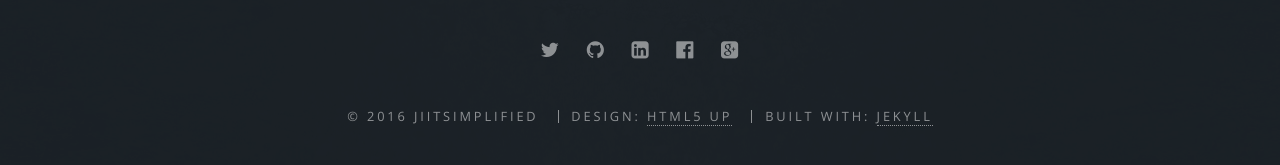
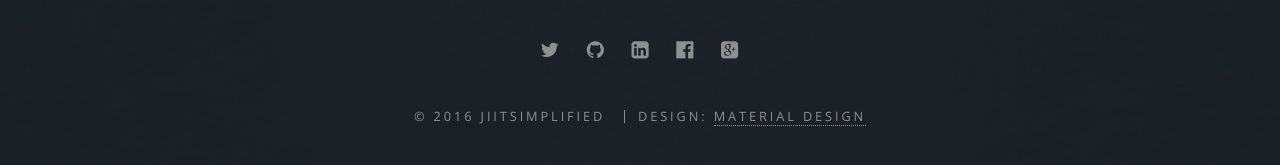
Before and after one commit to sarthakkapoor21/jiitsimplified-app, a Jekyll site: the page built from index.html, in a window 1280 px wide and 900 px high, scrolled down 3484 px. Shown: the part 681-846 px from the top of the window. Built offline with Jekyll 4.4.1, drawn with Linux system fonts in a browser that asks for light colours.

Commit message:
update footer

```diff
--- a/_includes/footer.html
+++ b/_includes/footer.html
@@ -21,7 +21,6 @@
     {% endif %}
     {{ thisyear }}
     {% if site.owner %}{{ site.owner }}{% else %}{{ site.title }}{% endif %}</li>
-    <li>Design: <a href="https://html5up.net" target="_blank">HTML5 UP</a></li>
-    <li>Built with: <a href="https://jekyllrb.com" target="_blank">Jekyll</a></li>
+    <li>Design: <a href="https://material.google.com/" target="_blank">Material Design</a></li>
   </ul>
 </footer>
```
